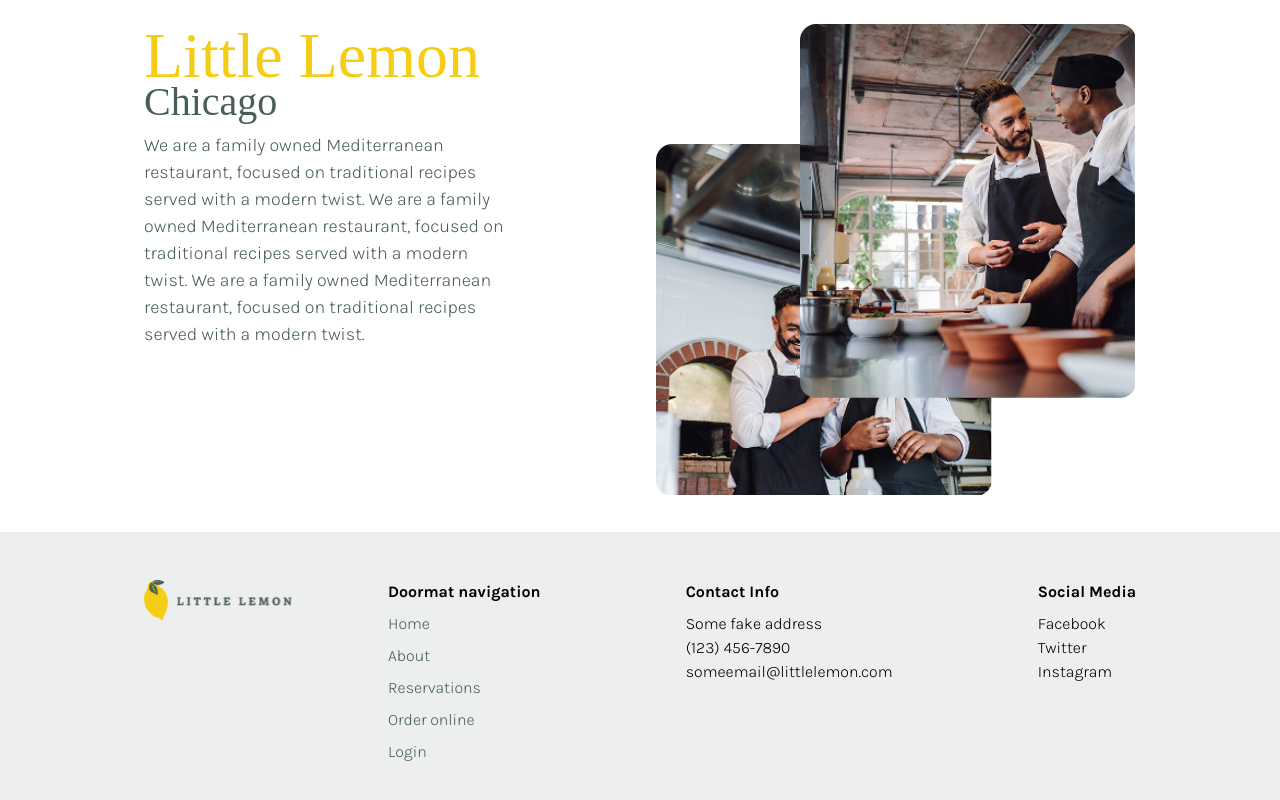
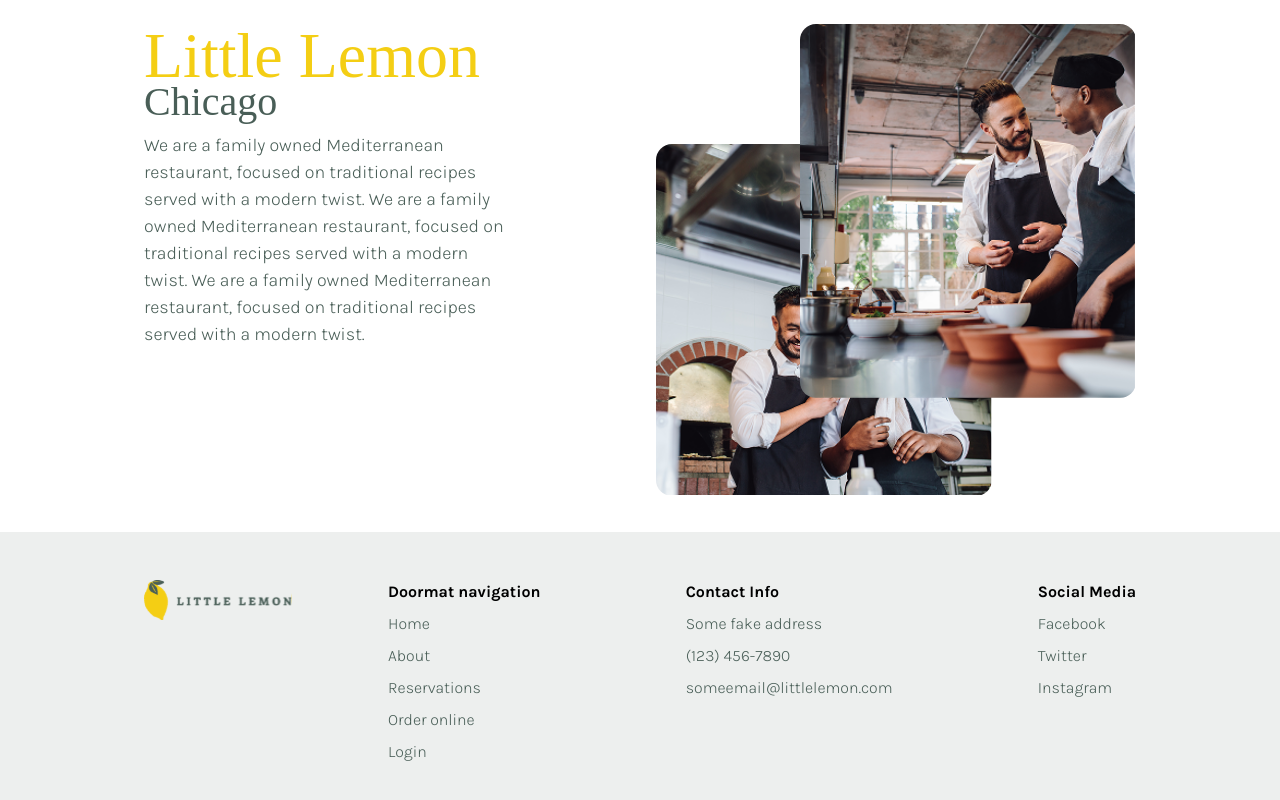
Before and after one commit to raphaellopes/meta-capstone-project, a React (Vite) app: page / in a window 1280 px wide. Shown: the part 1443-2243 px from the top of the page. Built offline with nearby package versions, Linux system fonts and the light colour scheme; a web font is replaced by a local one.

Commit message:
adjustments from footer style

```diff
--- a/src/components/footer/index.tsx
+++ b/src/components/footer/index.tsx
@@ -15,7 +15,7 @@ const Footer = () => (
         </div>
         <div className="footer-content-wrapper">
           <h4>Contact Info</h4>
-          <div>
+          <div className='footer-content-box'>
             <p>Some fake address</p>
             <p>(123) 456-7890</p>
             <p>someemail@littlelemon.com</p>
@@ -23,7 +23,7 @@ const Footer = () => (
         </div>
         <div className="footer-content-wrapper">
           <h4>Social Media</h4>
-          <div>
+          <div className="footer-content-box">
             <p>Facebook</p>
             <p>Twitter</p>
             <p>Instagram</p>
--- a/src/components/footer/styles.css
+++ b/src/components/footer/styles.css
@@ -21,15 +21,22 @@
   gap: 0.5rem
 }
 
-#footer .nav-list {
+#footer .nav-list,
+#footer .footer-content-box {
   display: flex;
   flex-direction: column;
   gap: 0.5rem;
 }
 
-#footer .nav-link {
+#footer a,
+#footer p {
   color: var(--primary-base);
   font-weight: var(--font-primary-weight-regular);
+}
+
+#footer a:hover {
+  color: var(--secondary-warm);
+  text-decoration: underline;
 }
 
 @media (min-width: 768px) {
```
